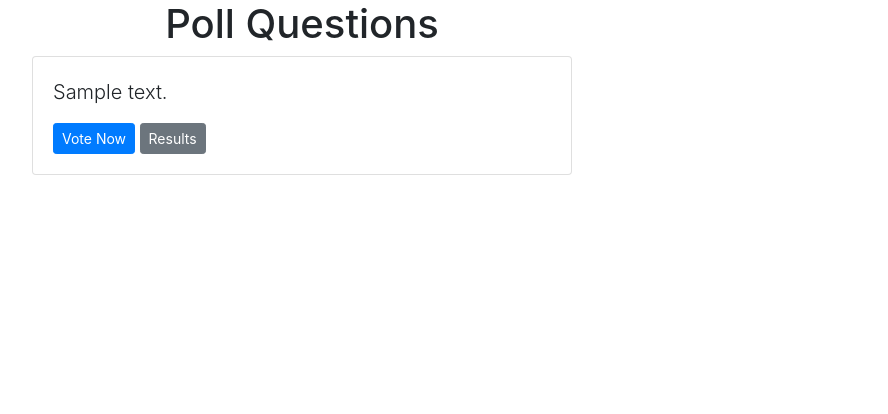
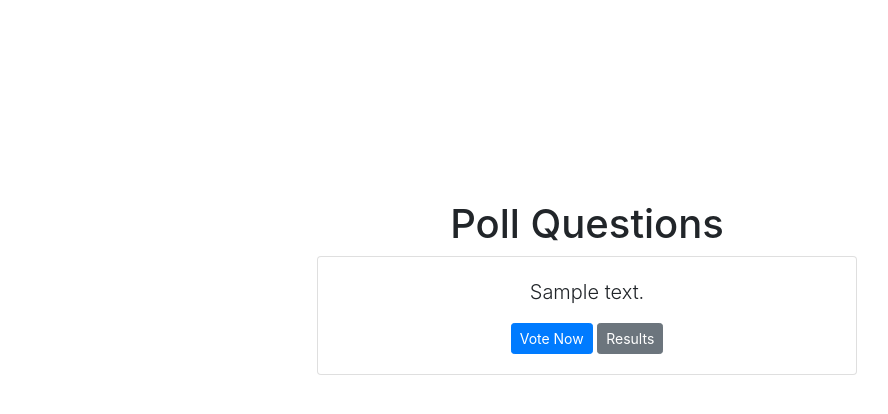
Before and after one commit to yutveg/django-polling, a Django app: template pollster/templates/polls/index.html in a window 1280 px wide. Shown: the top 414 px of the page, without its empty margins (53-941 px from the left). Run offline with Django 3.2, Linux system fonts and the light colour scheme; the template is opened without the code that fills it: most values are stand-ins (such as "Sample title", 1, 10 or a date in 2020); some libraries are stand-ins or nearby versions.

Commit message:
templates complete

```diff
--- a/pollster/templates/base.html
+++ b/pollster/templates/base.html
@@ -15,7 +15,7 @@
   <body>
     <div class="container">
       <div class="row">
-        <div class="col-md-6">
+        <div class="col-md-6 text-center" style="margin: 200px auto 0 auto;">
           {% block content %}{% endblock %}
         </div>
       </div>
```
Also changed, not shown: pollster/db.sqlite3.
